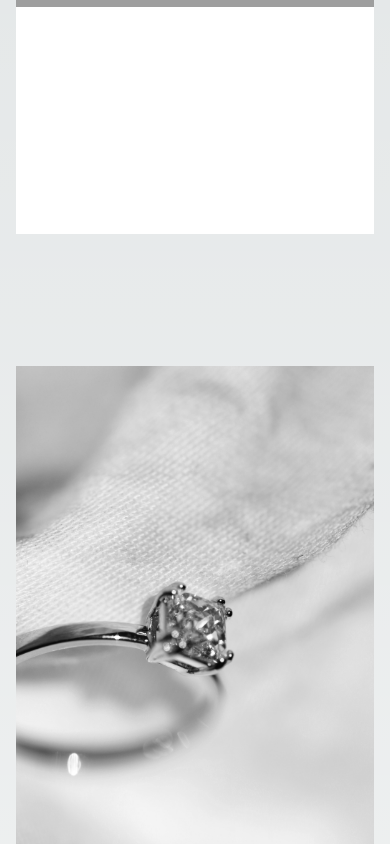
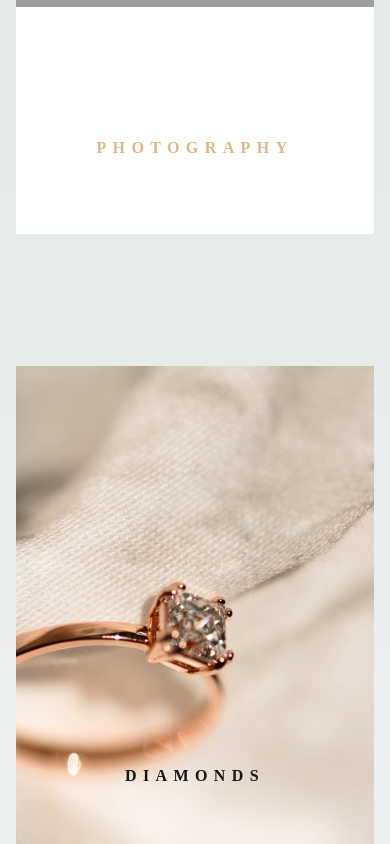
Before and after one commit to DavidWaza/matt-portfolio, a Next.js app: page /profilepage in a window 390 px wide. Shown: the part 1700-2544 px from the top of the page. Built offline with nearby package versions, Linux system fonts and the light colour scheme; grey boxes are pictures that could not be loaded.

Commit message:
removed animations on mobile slider

```diff
--- a/src/components/Carousel.tsx
+++ b/src/components/Carousel.tsx
@@ -116,7 +116,7 @@ const PortfolioCarousel = () => {
                     <div
                       data-scroll
                       data-scroll-speed="0.3"
-                      className="img-text poppins text-white"
+                      className="img-text poppins text-[#0D341D]"
                     >
                       Diamonds
                     </div>
@@ -168,7 +168,7 @@ const PortfolioCarousel = () => {
                     <div
                       data-scroll
                       data-scroll-speed="0.3"
-                      className="img-text poppins text-[burlywood]"
+                      className="img-text poppins text-[coffee]"
                     >
                       E-commerce
                     </div>
@@ -194,7 +194,7 @@ const PortfolioCarousel = () => {
                     <div
                       data-scroll
                       data-scroll-speed="0.3"
-                      className="img-text poppins text-[burlywood] text-[#F7F9F9]"
+                      className="img-text poppins text-[#FFFFFF]"
                     >
                       website Development
                     </div>
--- a/src/styles/globals.css
+++ b/src/styles/globals.css
@@ -143,7 +143,7 @@ figure:hover+span {
 
 .img-text {
   position: absolute;
-  bottom: 0;
+  top: 80%;
   left: 50%;
   transform: translateX(-50%);
   display: flex;
@@ -151,10 +151,10 @@ figure:hover+span {
   align-items: center;
   font-size: 1rem;
   text-transform: uppercase;
-  letter-spacing: 0.5rem;
-  font-weight: 100;
-  visibility: hidden;
-  opacity: 0;
+  letter-spacing: 0.4rem;
+  font-weight: 700;
+  visibility: visible;
+  opacity: 1;
   transition: all 0.5s ease-in;
   width: 100%;
 }
@@ -180,19 +180,7 @@ figure:hover+span {
 
 }
 
-.img-hover figure img {
-  -webkit-filter: grayscale(100%);
-  filter: grayscale(100%);
-  -webkit-transition: .2s ease-in-out;
-  transition: .2s ease-in-out;
 
-}
-
-.img-hover figure:hover img {
-  -webkit-filter: grayscale(0);
-  filter: grayscale(0);
-
-}
 
 .parallax-effect {
   transform-style: preserve-3d;
```
